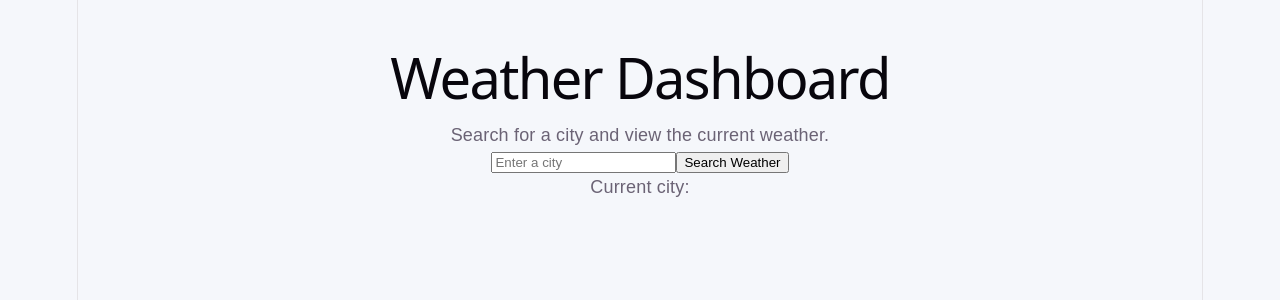
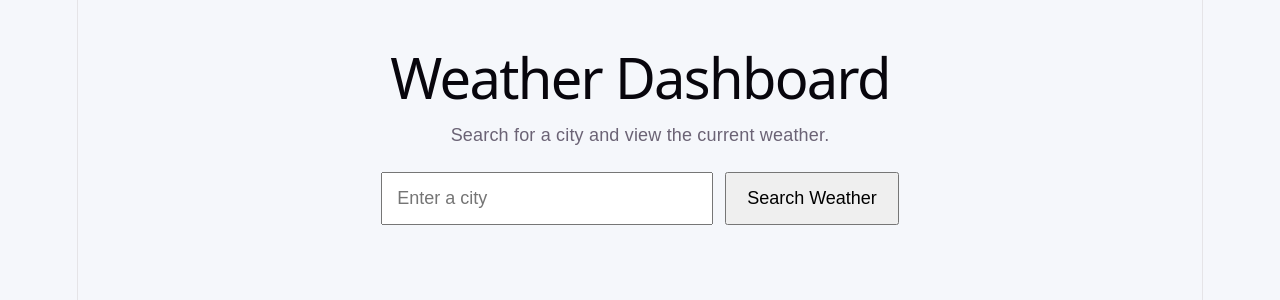
Before and after one commit to jbloch100/weather-dashboard, a React (Vite) app: page / in a window 1280 px wide. Shown: the top 300 px of the page. Built offline with nearby package versions, Linux system fonts and the light colour scheme.

Commit message:
Improved weather dashboard UI

```diff
--- a/src/App.css
+++ b/src/App.css
@@ -10,3 +10,57 @@ main {
   padding: 32px;
   text-align: center;
 }
+
+.weather-card {
+  background: white;
+  max-width: 500px;
+  margin: 30px auto;
+  padding: 24px;
+  border-radius: 18px;
+  box-shadow: 0 8px 24px rgba(0, 0, 0, 0.08);
+}
+
+.weather-card h2 {
+  font-size: 34px;
+  margin-bottom: 24px;
+}
+
+.weather-card p {
+  font-size: 20px;
+  margin: 12px 0;
+}
+
+.search-bar {
+  display: flex;
+  justify-content: center;
+  gap: 12px;
+  margin: 24px 0;
+  flex-wrap: wrap;
+}
+
+.search-bar input {
+  width: 300px;
+  padding: 14px;
+  font-size: 18px;
+}
+
+.search-bar button {
+  min-width: 170px;
+  padding: 14px 20px;
+  font-size: 18px;
+}
+
+.temperature {
+  font-size: 36px;
+  font-weight: bold;
+  color: #2563eb;
+}
+
+button {
+  transition: 0.2s ease;
+}
+
+button:hover {
+  background: #1d4ed8;
+  transform: translateY(-2px);
+}
--- a/src/App.tsx
+++ b/src/App.tsx
@@ -46,6 +46,7 @@ function App() {
       <h1>Weather Dashboard</h1>
       <p>Search for a city and view the current weather.</p>
 
+      <div className="search-bar">
         <input
           type="text"
           placeholder="Enter a city"
@@ -56,18 +57,20 @@ function App() {
         <button onClick={getWeather}>
           Search Weather
         </button>
-
-      <p>Current city: {city}</p>
+      </div>
 
       {weather && (
-        <div>
+        <div className="weather-card">
           <h2>{weather.city}</h2>
 
-          <p>🌡️ Temperature: {weather.temperature}°C</p>
+          <p className="temperature">
+            🌡️ {weather.temperature}°C
+          </p>
 
           <p>💧 Humidity: {weather.humidity}%</p>
 
           <p>💨 Wind Speed: {weather.windSpeed} km/h</p>
+
         </div>
       )}
     </main>
```
Lines whose indentation alone changed are shown as unchanged.
